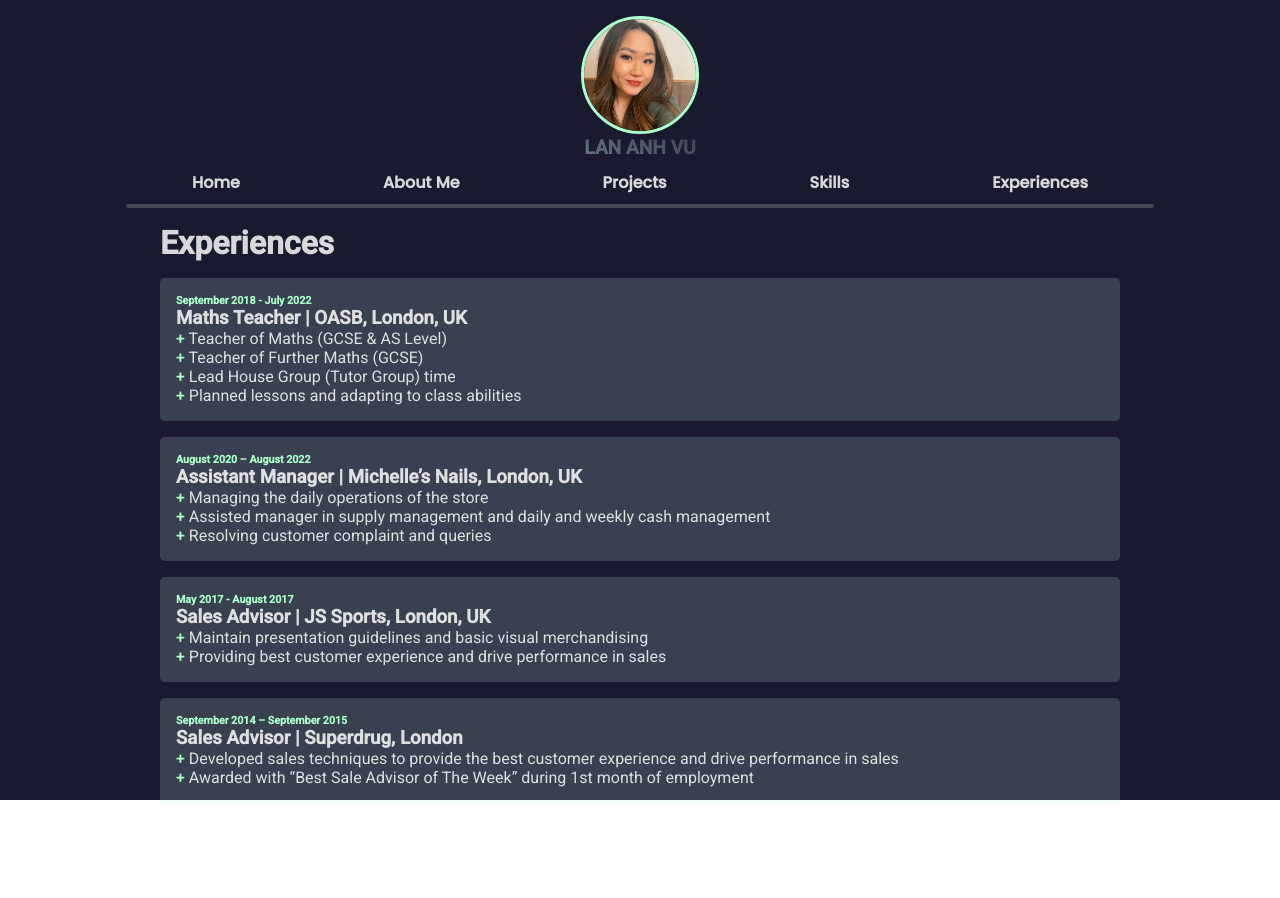
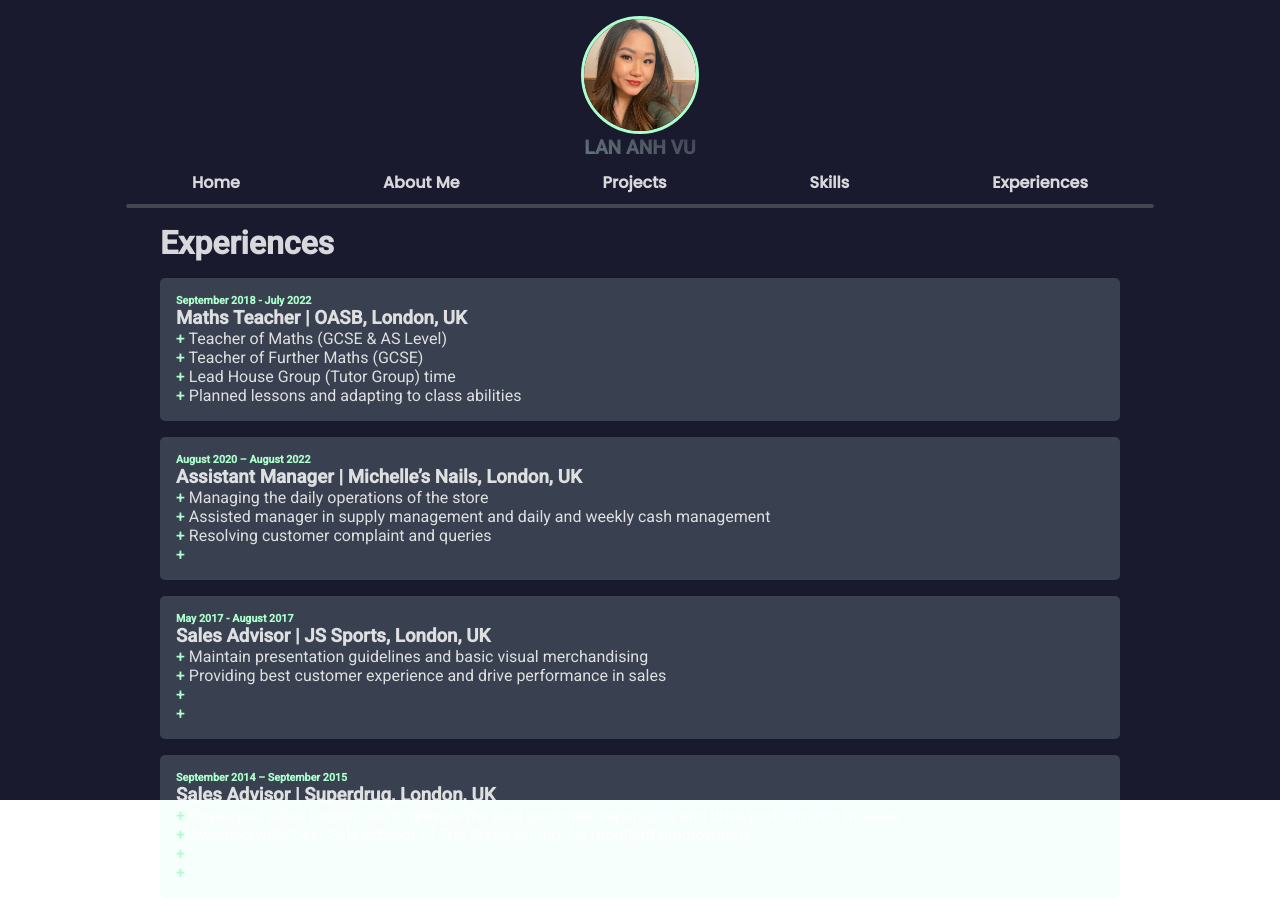
Before and after one commit to lanniiee/my-portfolio, a React (Create React App) app: page /experiences in a window 1280 px wide. Before the commit the page ends 803 px from the top, so only its background shows below. Built offline with nearby package versions, Linux system fonts and the light colour scheme.

Commit message:
refactor experience but need to fix extra plus

```diff
--- a/src/data/experiences.js
+++ b/src/data/experiences.js
@@ -13,21 +13,26 @@ export const experiences = [
         title: "Assistant Manager | Michelle’s Nails, London, UK",
         line1: "Managing the daily operations of the store",
         line2: "Assisted manager in supply management and daily and weekly cash management",
-        line3: "Resolving customer complaint and queries"
+        line3: "Resolving customer complaint and queries",
+        line4: ""
     },
 
     {
         date: "May 2017 - August 2017",
         title: "Sales Advisor | JS Sports, London, UK",
         line1: "Maintain presentation guidelines and basic visual merchandising",
-        line2: "Providing best customer experience and drive performance in sales"
+        line2: "Providing best customer experience and drive performance in sales",
+        line3: "",
+        line4: ""
     },
 
     {
         date: "September 2014 – September 2015",
         title: "Sales Advisor | Superdrug, London, UK",
         line1: "Developed sales techniques to provide the best customer experience and drive performance in sales",
-        line2: "Awarded with 'Best Sale Advisor of The Week' during 1st month of employment"
+        line2: "Awarded with 'Best Sale Advisor of The Week' during 1st month of employment",
+        line3: "",
+        line4: "",
     },
 ]
 
--- a/src/pages/Experiences/Experiences.jsx
+++ b/src/pages/Experiences/Experiences.jsx
@@ -1,64 +1,31 @@
 import "./Experiences.scss";
+import {experiences} from "../../data/experiences";
 
 const Experiences = () => {
+
+    const myEducations = experiences.map(element => {
+        return (
+                    <div className="experiences__info">
+                <h6>{element.date}</h6>
+                <h3 className="experiences__job">{element.title}</h3>
+                <p>
+                    <span className="main-blue">+</span> {element.line1}
+                </p>
+                <p>
+                <span className="main-blue">+</span> {element.line2}
+                </p>
+                <span className="main-blue">+</span> {element.line3}
+                <p>
+                <span className="main-blue">+</span> {element.line4}
+                </p>
+            </div>
+        )
+    })
 
     return (
         <div className="experiences">
             <h1 className="experiences__heading">Experiences</h1>
-
-            <div className="experiences__info">
-                <h6>September 2018 - July 2022</h6>
-                <h3 className="experiences__job">Maths Teacher | OASB, London, UK</h3>
-                <p>
-                    <span className="main-blue">+</span> Teacher of Maths (GCSE & AS Level)
-                </p>
-                <p>
-                <span className="main-blue">+</span> Teacher of Further Maths (GCSE)
-                </p>
-                <span className="main-blue">+</span> Lead House Group (Tutor Group) time
-                <p>
-                <span className="main-blue">+</span> Planned lessons and adapting to class abilities
-                </p>
-            </div>
-
-            <div className="experiences__info">
-                <h6>August 2020 – August 2022</h6>
-                <h3 className="experiences__job">Assistant Manager | Michelle’s Nails, London, UK</h3>
-
-                <p>
-                    <span className="main-blue">+</span> Managing the daily operations of the store
-                </p>
-                <p>
-                    <span className="main-blue">+</span> Assisted manager in supply management and daily and weekly cash management
-                </p>
-                <p>
-                    <span className="main-blue">+</span> Resolving customer complaint and queries
-                </p>
-            </div>
-
-            <div className="experiences__info">
-                <h6>May 2017 - August 2017</h6>
-                <h3 className="experiences__job">Sales Advisor | JS Sports, London, UK</h3>
-
-                <p>
-                    <span className="main-blue">+</span> Maintain presentation guidelines and basic visual merchandising
-                </p>
-                <p>
-                    <span className="main-blue">+</span> Providing best customer experience and drive performance in sales
-                </p>
-            </div>
-
-            <div className="experiences__info">
-                <h6>September 2014 – September 2015 </h6>
-                <h3 className="experiences__job">Sales Advisor | Superdrug, London</h3>
-
-                <p>
-                    <span className="main-blue">+</span> Developed sales techniques to provide the best customer experience and drive performance in sales
-                </p>
-                <p>
-                    <span className="main-blue">+</span> Awarded with “Best Sale Advisor of The Week” during 1st month of employment
-                </p>
-            </div>
+            {myEducations}
         </div>
     )
 }
```
